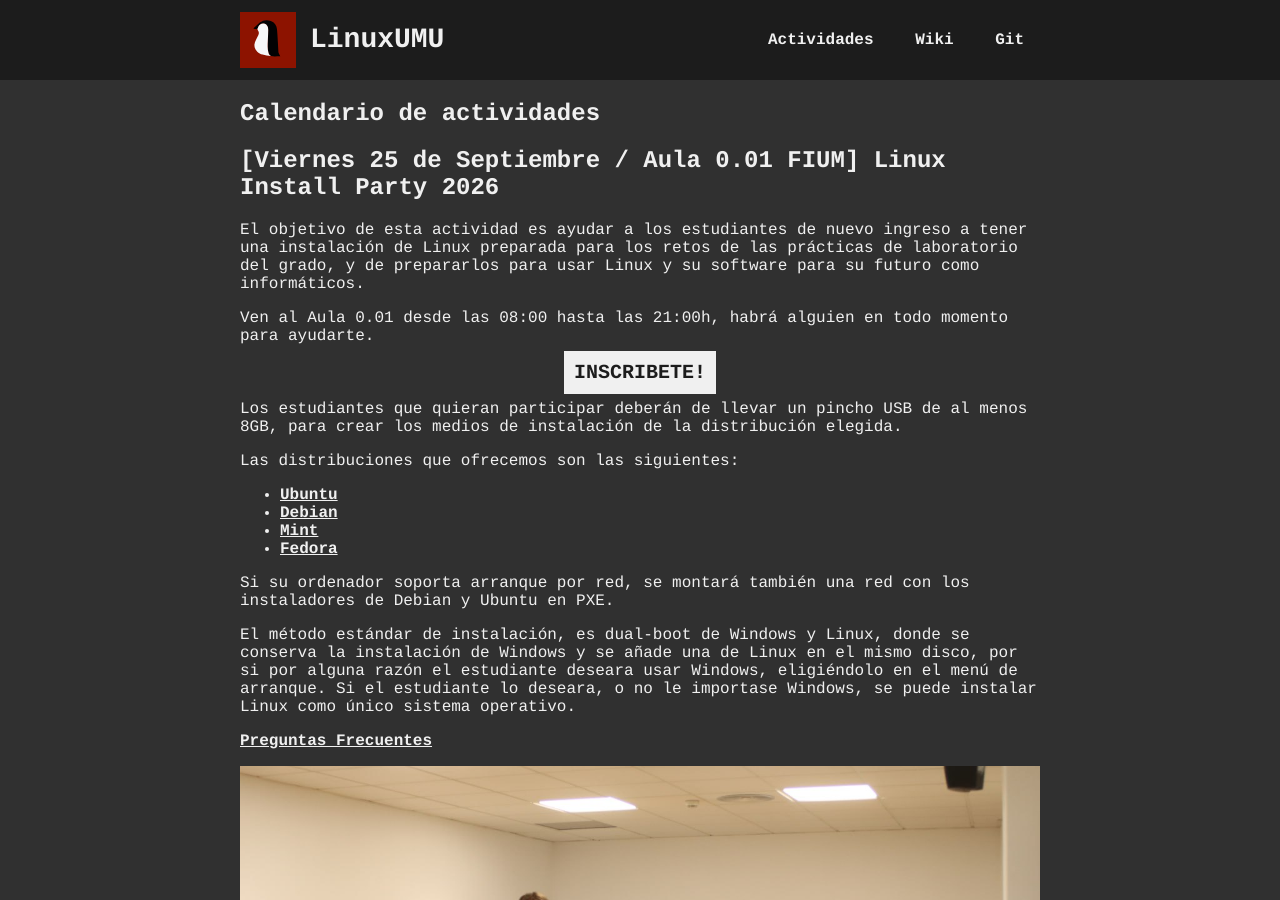
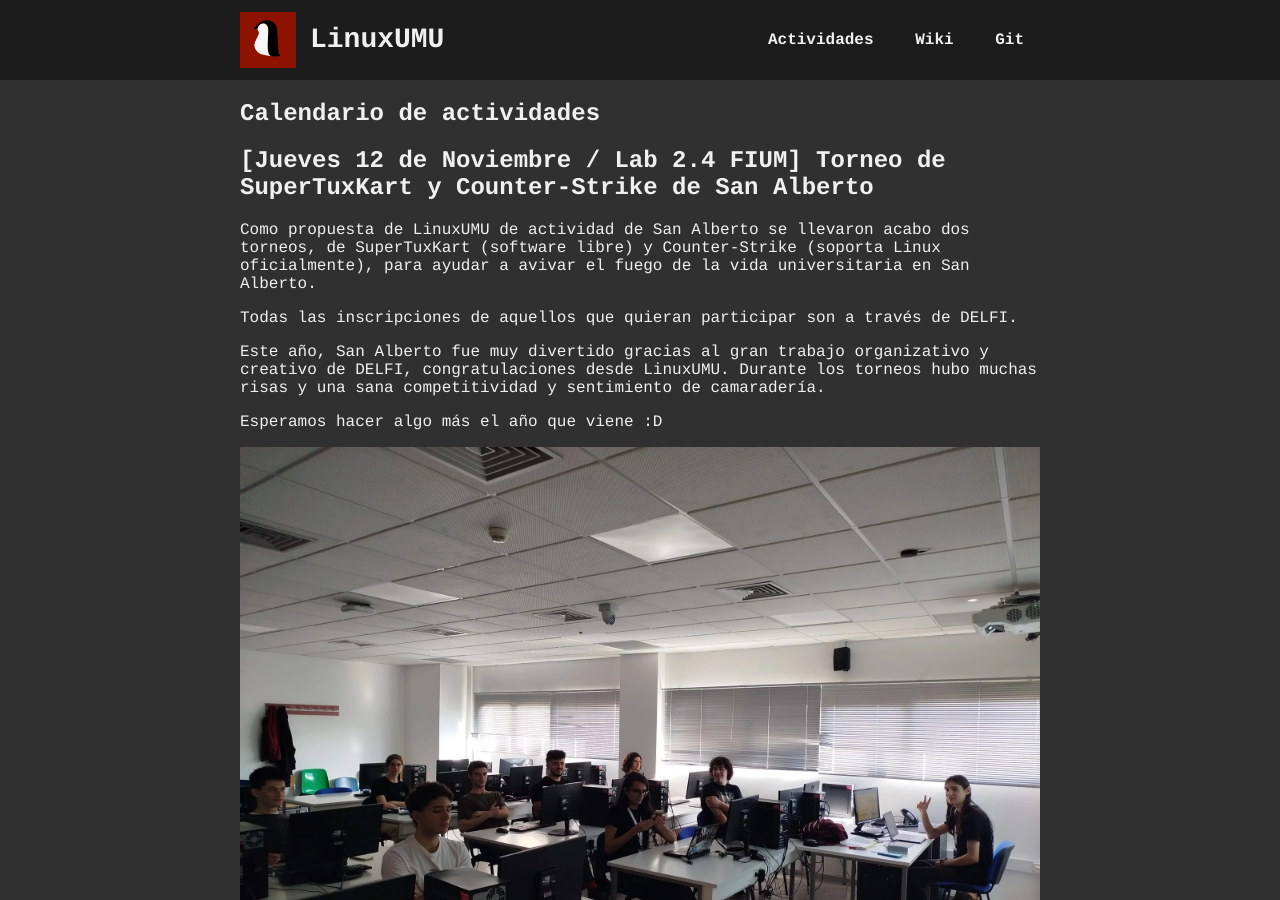
Before and after one commit to LinuxUMU/web, a Jekyll site: the page built from actividades/calendario.md, in a window 1280 px wide and 900 px high. Built offline with Jekyll 4.4.1, drawn with Linux system fonts in a browser that asks for light colours; our own code applies the rules of GitHub Pages for plain Markdown files.

Commit message:
san alberto 2026

```diff
--- a/actividades/calendario.md
+++ b/actividades/calendario.md
@@ -3,6 +3,24 @@ layout: page
 ---
 
 # Calendario de actividades
+
+## [Jueves 12 de Noviembre / Lab 2.4 FIUM] Torneo de SuperTuxKart y Counter-Strike de San Alberto
+
+Como propuesta de LinuxUMU de actividad de San Alberto se llevaron acabo dos torneos,
+de SuperTuxKart (software libre) y Counter-Strike (soporta Linux oficialmente), para
+ayudar a avivar el fuego de la vida universitaria en San Alberto.
+
+Todas las inscripciones de aquellos que quieran participar son a través de DELFI.
+
+Este año, San Alberto fue muy divertido gracias al gran trabajo organizativo y creativo
+de DELFI, congratulaciones desde LinuxUMU. Durante los torneos hubo muchas risas y
+una sana competitividad y sentimiento de camaradería.
+
+Esperamos hacer algo más el año que viene :D
+
+![stk2026]({{ "/images/actividades/stk2026.webp" | absolute_url }})
+
+![cs2026]({{ "/images/actividades/cs2026.webp" | absolute_url }})
 
 ## [Viernes 25 de Septiembre / Aula 0.01 FIUM] Linux Install Party 2026
 
@@ -38,4 +56,4 @@ le importase Windows, se puede instalar Linux como único sistema operativo.
 
 [Preguntas Frecuentes](lip-faq)
 
-![lip2026]({{ "/images/lip2026.jpg" | absolute_url }})
+![lip2026]({{ "/images/actividades/lip2026.webp" | absolute_url }})
```
Also changed, not shown: images/actividades/cs2026.webp (added), images/actividades/lip2026.webp (added), images/actividades/stk2026.webp (added), images/lip2026.jpg (deleted).
